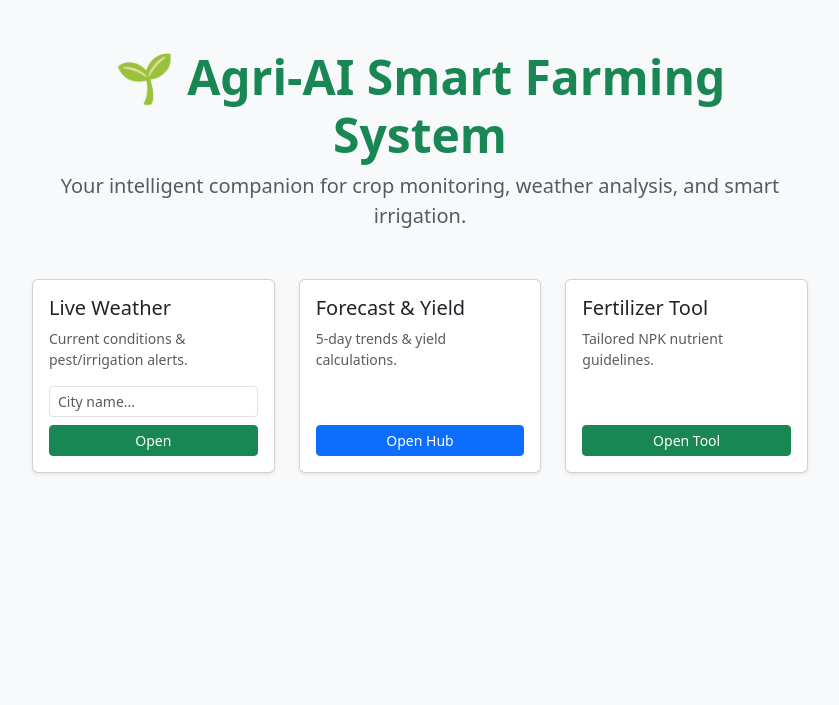
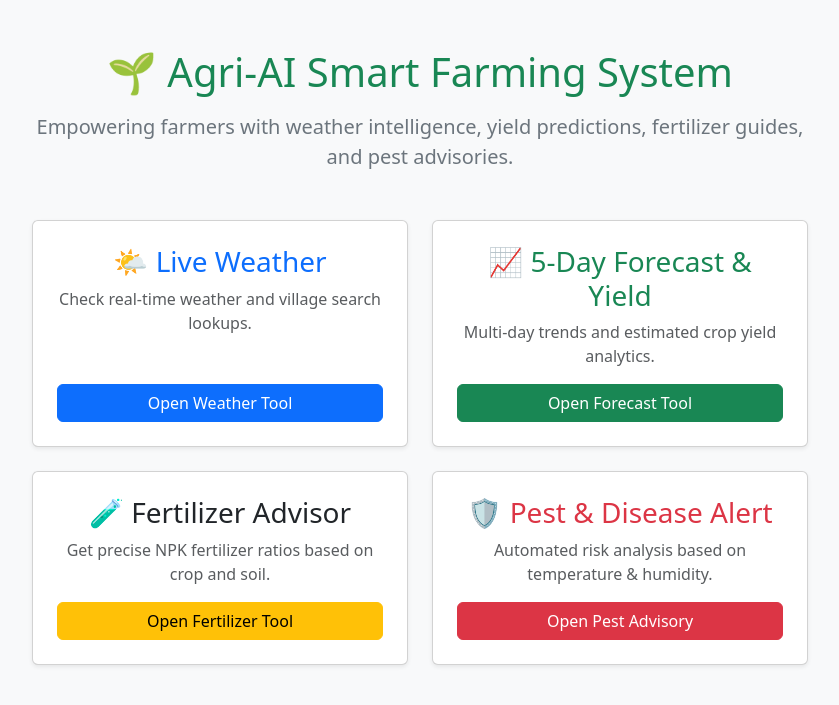
Before and after one commit to KOTI1215/agri-ai-project, a Flask app: page / in a window 1280 px wide. Shown: the top 705 px of the page, without its empty margins (220-1059 px from the left). Run offline with Flask 3, Linux system fonts and the light colour scheme.

Commit message:
add smart pest and disease advisory feature and update homepage

```diff
--- a/app.py
+++ b/app.py
@@ -25,7 +25,6 @@ def weather():
         if response.status_code == 200:
             weather_data = response.json()
         else:
-            # Fallback to nearest district headquarters if village isn't in API database
             fallback_url = f"https://api.openweathermap.org/data/2.5/weather?q=Vizianagaram,IN&appid={api_key}&units=metric"
             fallback_resp = requests.get(fallback_url, timeout=5)
             if fallback_resp.status_code == 200:
@@ -91,5 +90,38 @@ def fertilizer():
 
     return render_template('fertilizer.html', recommendation=recommendation, crop=crop, soil=soil)
 
+@app.route('/advisory', methods=['GET', 'POST'])
+def advisory():
+    crop = "Paddy"
+    temp = 30
+    humidity = 75
+    alert = "Low risk of pest outbreak. Normal crop monitoring advised."
+
+    if request.method == 'POST':
+        crop = request.form.get('crop', 'Paddy')
+        try:
+            temp = float(request.form.get('temp', 30))
+            humidity = float(request.form.get('humidity', 75))
+        except ValueError:
+            pass
+
+        if crop == 'Paddy':
+            if humidity > 80 and temp > 28:
+                alert = "⚠ HIGH ALERT: High humidity & warm temperature detected! High risk of **Blast Disease** and **Brown Planthopper**. Recommended action: Apply tricyclazole or drain excess water."
+            else:
+                alert = "✅ Conditions are stable for Paddy. Maintain standard irrigation."
+        elif crop == 'Maize':
+            if temp > 32 and humidity < 60:
+                alert = "⚠️ HIGH ALERT: Dry heat detected! Risk of **Fall Armyworm** infestation. Recommended action: Inspect whorls and apply recommended neem-based pesticides."
+            else:
+                alert = "✅ Maize crop conditions look favorable."
+        else:
+            if humidity > 85:
+                alert = "⚠️ HIGH ALERT: Excess moisture! Risk of fungal root rot. Ensure proper field drainage."
+            else:
+                alert = "✅ General crop health is good."
+
+    return render_template('advisory.html', crop=crop, temp=temp, humidity=humidity, alert=alert)
+
 if __name__ == '__main__':
     app.run(host='0.0.0.0', port=5000, debug=True)
--- a/templates/index.html
+++ b/templates/index.html
@@ -6,38 +6,37 @@
     <link rel="stylesheet" href="https://cdn.jsdelivr.net/npm/bootstrap@5.3.0/dist/css/bootstrap.min.css">
 </head>
 <body class="bg-light p-5">
-    <div class="container" style="max-width: 800px;">
-        <div class="text-center mb-5">
-            <h1 class="display-5 fw-bold text-success">🌱 Agri-AI Smart Farming System</h1>
-            <p class="lead text-muted">Your intelligent companion for crop monitoring, weather analysis, and smart irrigation.</p>
-        </div>
+    <div class="container text-center" style="max-width: 800px;">
+        <h1 class="text-success mb-3">🌱 Agri-AI Smart Farming System</h1>
+        <p class="lead text-secondary mb-5">Empowering farmers with weather intelligence, yield predictions, fertilizer guides, and pest advisories.</p>
 
-        <!-- Navigation Hub Cards -->
         <div class="row g-4">
-            <div class="col-md-4">
-                <div class="card shadow-sm p-3 h-100">
-                    <h5>Live Weather</h5>
-                    <p class="text-muted small">Current conditions & pest/irrigation alerts.</p>
-                    <form action="/weather" method="POST" class="mt-auto">
-                        <input type="text" name="city" class="form-control form-control-sm mb-2" placeholder="City name..." required>
-                        <button class="btn btn-success btn-sm w-100" type="submit">Open</button>
-                    </form>
+            <div class="col-md-6">
+                <div class="card shadow-sm p-4 h-100">
+                    <h3 class="text-primary">🌤️ Live Weather</h3>
+                    <p class="text-muted">Check real-time weather and village search lookups.</p>
+                    <a href="/weather" class="btn btn-primary mt-auto">Open Weather Tool</a>
                 </div>
             </div>
-
-            <div class="col-md-4">
-                <div class="card shadow-sm p-3 h-100">
-                    <h5>Forecast & Yield</h5>
-                    <p class="text-muted small">5-day trends & yield calculations.</p>
-                    <a href="/forecast" class="btn btn-primary btn-sm w-100 mt-auto">Open Hub</a>
+            <div class="col-md-6">
+                <div class="card shadow-sm p-4 h-100">
+                    <h3 class="text-success">📈 5-Day Forecast & Yield</h3>
+                    <p class="text-muted">Multi-day trends and estimated crop yield analytics.</p>
+                    <a href="/forecast" class="btn btn-success mt-auto">Open Forecast Tool</a>
                 </div>
             </div>
-
-            <div class="col-md-4">
-                <div class="card shadow-sm p-3 h-100">
-                    <h5>Fertilizer Tool</h5>
-                    <p class="text-muted small">Tailored NPK nutrient guidelines.</p>
-                    <a href="/fertilizer" class="btn btn-success btn-sm w-100 mt-auto">Open Tool</a>
+            <div class="col-md-6">
+                <div class="card shadow-sm p-4 h-100">
+                    <h3 class="text-warning text-dark">🧪 Fertilizer Advisor</h3>
+                    <p class="text-muted">Get precise NPK fertilizer ratios based on crop and soil.</p>
+                    <a href="/fertilizer" class="btn btn-warning mt-auto">Open Fertilizer Tool</a>
+                </div>
+            </div>
+            <div class="col-md-6">
+                <div class="card shadow-sm p-4 h-100">
+                    <h3 class="text-danger">🛡️ Pest & Disease Alert</h3>
+                    <p class="text-muted">Automated risk analysis based on temperature & humidity.</p>
+                    <a href="/advisory" class="btn btn-danger mt-auto">Open Pest Advisory</a>
                 </div>
             </div>
         </div>
```
Also changed, not shown: templates/advisory.html (added, +42 -0 lines).
